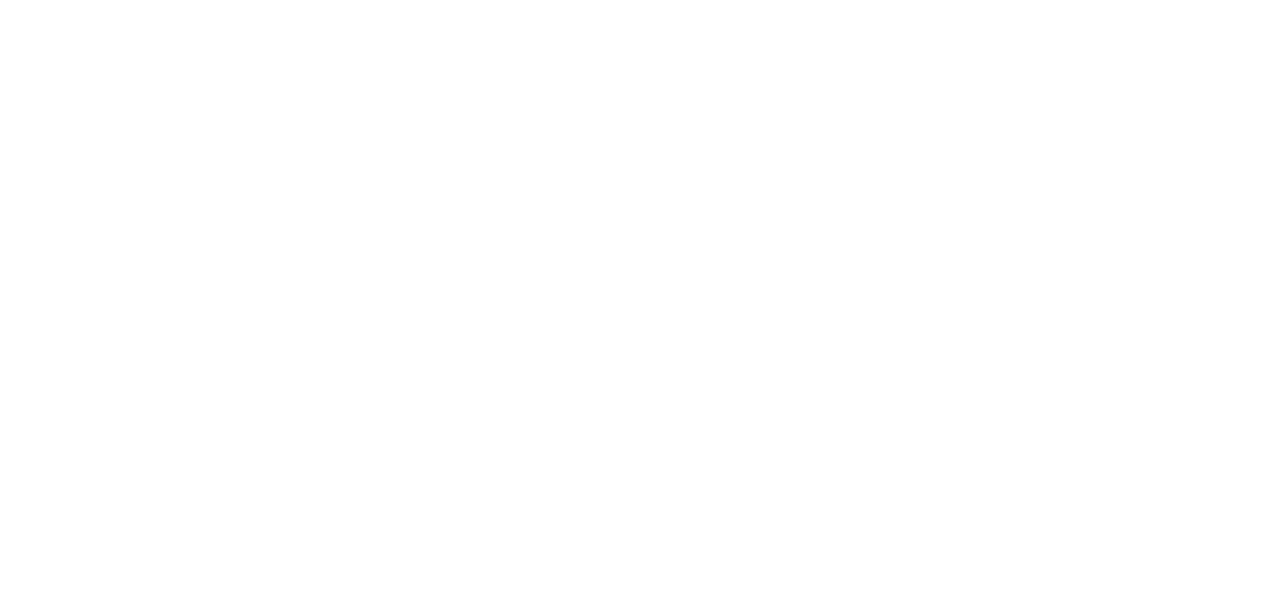
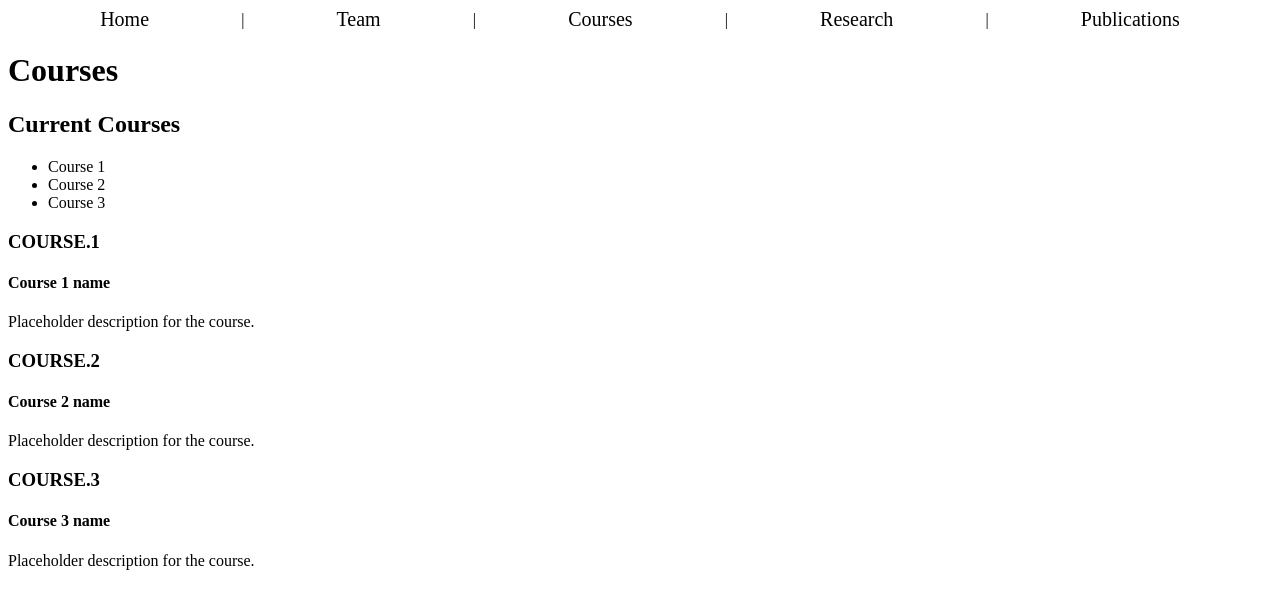
Before and after one commit to adamprinciotta/Wolkowicz-Workspace, a plain HTML site: page courses.html in a window 1280 px wide. Drawn offline with Linux system fonts and the light colour scheme.

Commit message:
Initial courses skeleton

```diff
--- a/courses.html
+++ b/courses.html
@@ -9,5 +9,38 @@
         <link rel="stylesheet" href="./styles.css">
     </head>
     <body>
+        <section class="nav">
+            <a href="home.html">Home</a> |
+            <a href="team.html">Team</a> |
+            <a href="courses.html">Courses</a> |
+            <a href="projects.html">Research</a> |
+            <a href="publications.html">Publications</a>
+        </section>
+        <h1>Courses</h1>
+        <section class="coursesList">
+            <h2>Current Courses</h2>
+            <ul>
+                <li>Course 1</li>
+                <li>Course 2</li>
+                <li>Course 3</li>
+            </ul>
+        </section>
+        <section class="courseDetails">
+            <div class="courseItem">
+                <h3>COURSE.1</h3> <!-- This is supposed to be the class code (Ex. COMP.5130)--->
+                <h4>Course 1 name</h4>
+                <p>Placeholder description for the course.</p>
+            </div>
+            <div class="courseItem">
+                <h3>COURSE.2</h3>
+                <h4>Course 2 name</h4>
+                <p>Placeholder description for the course.</p>
+            </div>
+            <div class="courseItem">
+                <h3>COURSE.3</h3>
+                <h4>Course 3 name</h4>
+                <p>Placeholder description for the course.</p>
+            </div>
+        </section>
     </body>
 </html>
```
